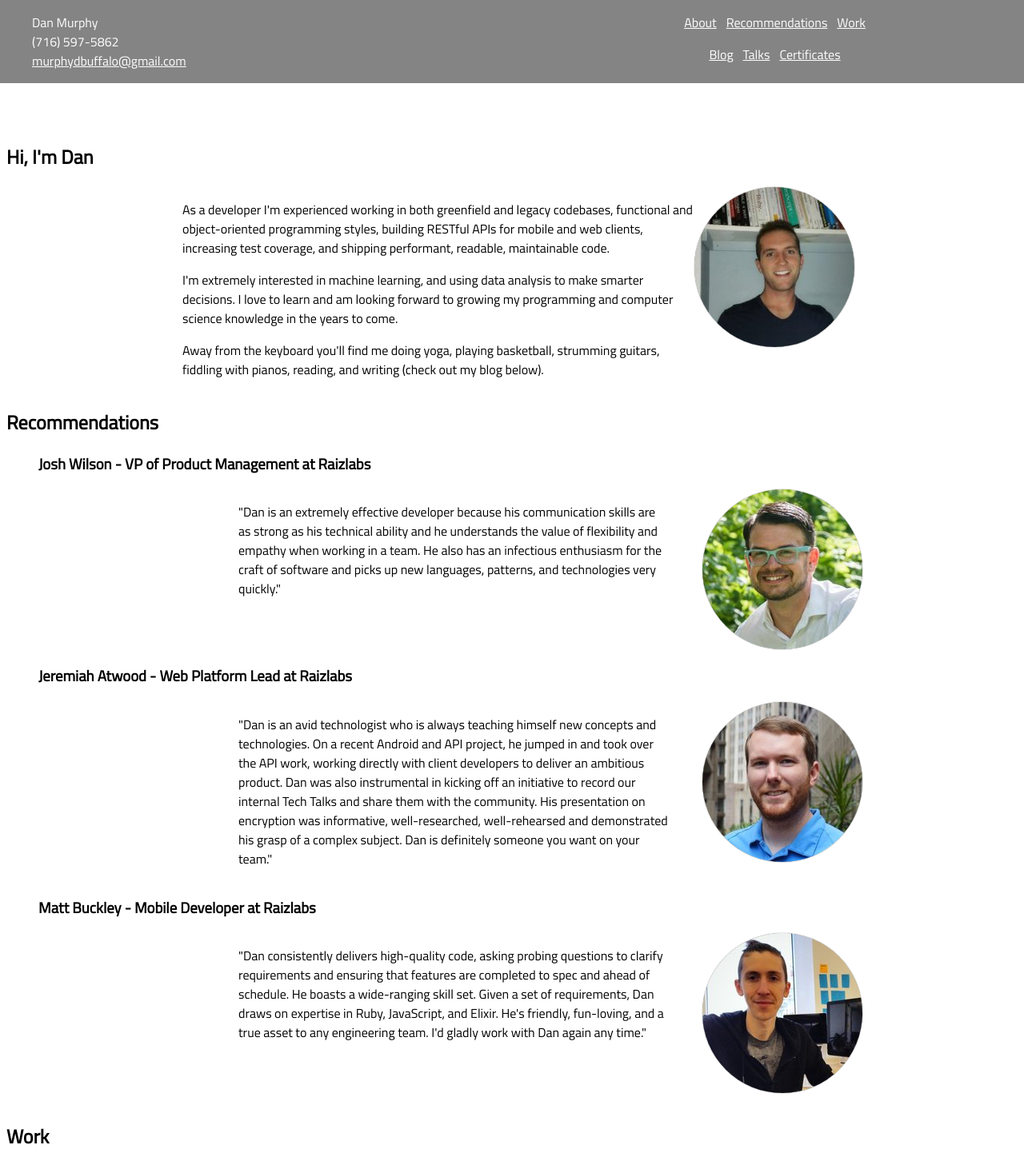
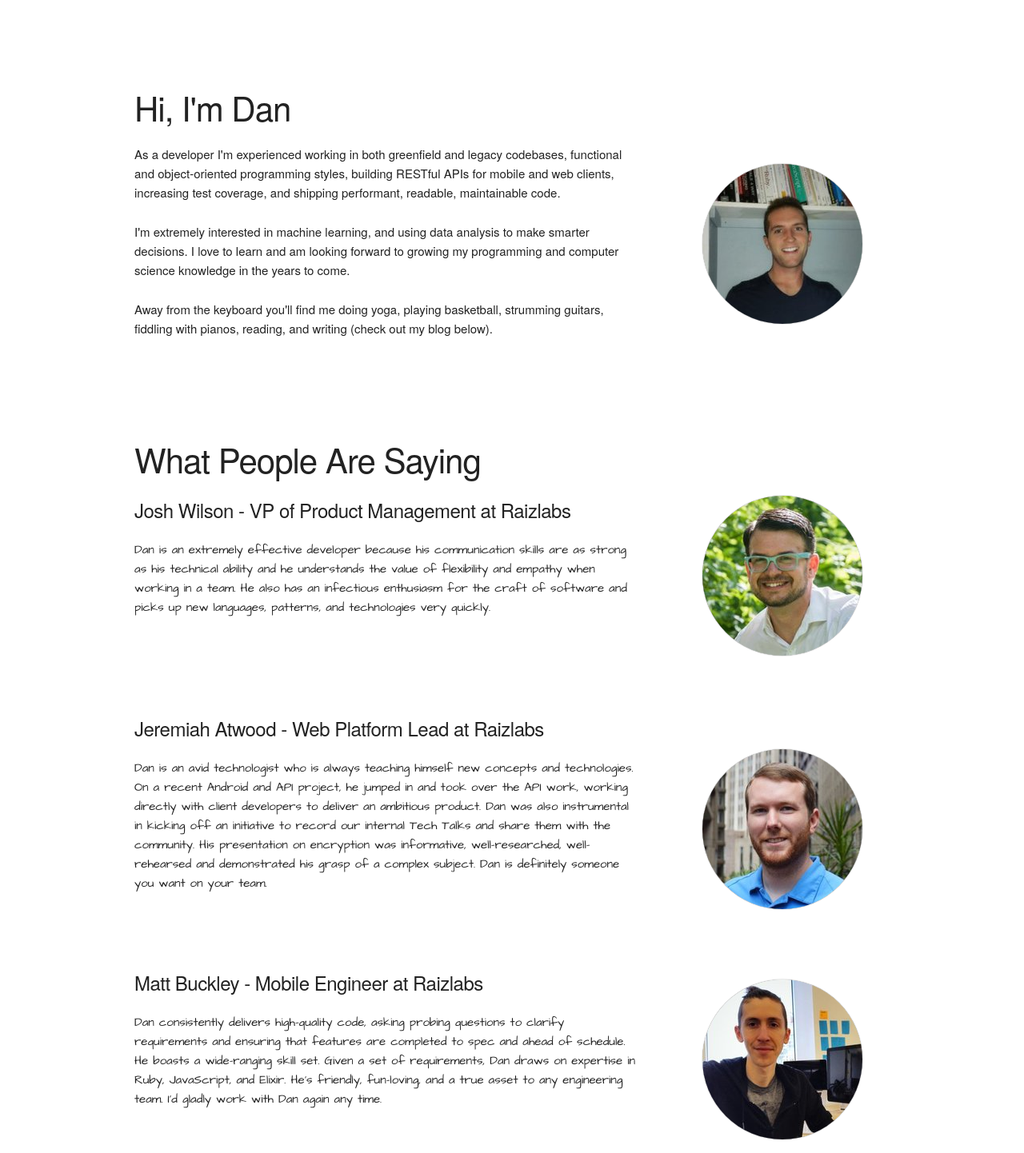
Before and after one commit to Murphydbuffalo/personal-site, a plain HTML site: page index.html in a window 1280 px wide. Shown: the top 1442 px of the page at 80% size. Drawn offline with nearby package versions, Linux system fonts and the light colour scheme; a web font is replaced by a local one.

Commit message:
Grid layout instead of flexbox for general alignment

```diff
--- a/index.css
+++ b/index.css
@@ -1,18 +1,13 @@
 html {
-  font-family: 'Titillium Web', sans-serif;
+  font-family: 'Droid Sans', sans-serif;
 }
 
 body {
   width: 100%;
 }
 
-.main-flex-container {
-  display: flex;
-  flex-direction: column;
-}
-
-ul {
-  list-style-type: none;
+.quote {
+  font-family: 'Architects Daughter', cursive;
 }
 
 a:link {
@@ -24,7 +19,8 @@ a:visited {
 }
 
 a:hover {
-  color: #cc4b48;
+  color: #CC4B48;
+  cursor: pointer;
 }
 
 .headshot {
@@ -33,15 +29,15 @@ a:hover {
 }
 
 header {
-  background-color: rgba(50,50,50,0.60);
+  display: none;
+  background-color: #CC4B48;
   color: white;
   top: 0px;
   left: 0px;
   position: fixed;
   width: 100%;
-  display: flex;
-  flex-flow: row nowrap;
-  justify-content: space-between;
+  z-index: 1000;
+  min-height: 100px;
 }
 
 header a:link {
@@ -53,51 +49,34 @@ header a:visited {
 }
 
 header a:hover {
-  color: #cc4b48;
+  color: black;
 }
 
-header nav, header div {
-  flex: 1 auto;
+header span {
+  padding-left: 5px;
+  padding-right: 5px;
 }
 
-nav ul {
-  display: flex;
-  flex-flow: row nowrap;
-  justify-content: center;
+.spacer {
+  width: 100%;
+  height: 100px;
 }
 
-nav ul li {
-  flex 1 auto;
-  margin-left: 6px;
-  margin-right: 6px;
+.about img {
+  margin-top: 33%;
 }
 
-.header-spacer {
-  width: 100%;
-  min-height: 150px;
+.jeremiah img {
+  margin-top: 15%;
 }
 
-.section-flex-container {
-  display: flex;
-  flex-flow: row nowrap;
-  justify-content: center;
+.matt img {
+  margin-top: 5%;
 }
 
-section {
-  width: 100%;
+.headshot {
+  margin-left: 15%;
 }
-
-.section-flex-container .content, .section-flex-container img, .section-flex-container svg {
-  flex: 1 auto;
+.recommendation {
+  margin-bottom: 7%;
 }
-
-.section-flex-container .content {
-  order: 1;
-  max-width: 50%;
-}
-
-.section-flex-container img, .section-flex-container svg {
-  max-width: 200px;
-  max-height: 200px;
-  order: 2;
-}
--- a/index.html
+++ b/index.html
@@ -1,4 +1,4 @@
-<!doctype html>
+<!DOCTYPE HTML>
 <html lang="en">
   <head>
     <meta charset="utf-8">
@@ -28,8 +28,9 @@
       artificial intelligence, boston ai, machine learning algorithms, machine learning algorithm development
     " name="keywords">
 
+    <link rel="stylesheet" href="https://fonts.googleapis.com/css?family=Architects+Daughter|Droid+Sans">
+    <link rel="stylesheet" href="https://cdnjs.cloudflare.com/ajax/libs/skeleton/2.0.4/skeleton.min.css">
     <link rel="stylesheet" media="all" href="index.css" />
-    <link rel="stylesheet" href="https://fonts.googleapis.com/css?family=Titillium+Web">
 
     <!-- Favicons generated by http://realfavicongenerator.net/ -->
     <link rel="apple-touch-icon" sizes="180x180" href="/apple-touch-icon.png">
@@ -45,53 +46,35 @@
     <![endif]-->
 
     <header>
+      <div class="logo">
+        <img src="./images/logo.png"></img>
+      </div>
+
       <div class="contact-info">
-        <ul>
-          <li>Dan Murphy</li>
-          <li>(716) 597-5862</li>
-          <li>
+        <p>
+          <span>Dan Murphy</span> &bull;
+          <span>(716) 597-5862<span> &bull;
+          <span>
             <a href="mailto:murphydbuffalo@gmail.com">murphydbuffalo@gmail.com</a>
-          </li>
-        </ul>
+          </span>
+        </p>
       </div>
 
       <nav>
-        <ul>
-          <li>
-            <a href="#">About</a>
-          </li>
-
-          <li>
-            <a href="#">Recommendations</a>
-          </li>
-
-          <li>
-            <a href="#">Work</a>
-          </li>
-        </ul>
-
-        <ul>
-          <li>
-            <a href="#">Blog</a>
-          </li>
-
-          <li>
-            <a href="#">Talks</a>
-          </li>
-
-          <li>
-            <a href="#">Certificates</a>
-          </li>
-        </ul>
+        <p>
+          <span><a href="#">About</a></span> &bull;
+          <span><a href="#">Work</a></span> &bull;
+          <span><a href="#">Content</a></span>
+        </p>
       </nav>
     </header>
 
-    <div class="header-spacer">&nbsp;</div>
+    <div class="spacer">&nbsp;</div>
 
-    <div class="main-flex-container">
-      <section class="about">
+    <section class="container about">
+      <div class="row">
+        <div class="eight columns">
           <h2>Hi, I'm Dan</h2>
-        <div class="section-flex-container">
           <div class="content">
             <p>
               As a developer I'm experienced working in both greenfield and legacy
@@ -112,72 +95,84 @@
               my blog below).
             </p>
           </div>
+        </div>
 
+        <div class="four columns">
           <img class="headshot" src="images/profile-pic.jpg"></img>
         </div>
       </section>
 
-      <section class="recommendations">
-        <h2>Recommendations</h2>
-        <ul>
-          <li>
-            <h3>Josh Wilson - VP of Product Management at Raizlabs</h3>
-            <div class="section-flex-container">
-              <div class="content">
-                <blockquote>
-                  "Dan is an extremely effective developer because his communication skills
+      <div class="spacer">&nbsp;</div>
+
+      <section class="recommendations container">
+        <div class="row">
+          <div class="eight columns"></div>
+            <h2>What People Are Saying</h2>
+          </div>
+
+          <div class="four columns"></div>
+        </div>
+
+        <div class="row recommendation">
+          <div class="eight columns">
+            <h5>Josh Wilson - VP of Product Management at Raizlabs</h5>
+
+            <p class="quote">
+              Dan is an extremely effective developer because his communication skills
               are as strong as his technical ability and he understands the value
               of flexibility and empathy when working in a team. He also has an infectious
               enthusiasm for the craft of software and picks up new languages, patterns,
-                  and technologies very quickly."
-                </blockquote>
+              and technologies very quickly.
+            </p>
           </div>
 
+          <div class="four columns">
             <img class="headshot" src="images/josh_wilson.jpg"></img>
           </div>
-          </li>
+        </div>
 
-          <li>
-            <h3>Jeremiah Atwood - Web Platform Lead at Raizlabs</h3>
-            <div class="section-flex-container">
-              <div class="content">
-                <blockquote>
-                  "Dan is an avid technologist who is always teaching himself new concepts
+        <div class="row recommendation jeremiah">
+          <div class="eight columns">
+            <h5>Jeremiah Atwood - Web Platform Lead at Raizlabs</h5>
+
+            <p class="quote">
+              Dan is an avid technologist who is always teaching himself new concepts
               and technologies. On a recent Android and API project, he jumped in and
               took over the API work, working directly with client developers to deliver
               an ambitious product. Dan was also instrumental in kicking off an initiative
               to record our internal Tech Talks and share them with the community.
               His presentation on encryption was informative, well-researched, well-rehearsed
               and demonstrated his grasp of a complex subject. Dan is definitely someone
-                  you want on your team."
-                </blockquote>
+              you want on your team.
+            </p>
           </div>
 
+          <div class="four columns">
             <img class="headshot" src="images/jeremiah_atwood.jpg"></img>
           </div>
-          </li>
+        </div>
 
-          <li>
-            <h3>Matt Buckley - Mobile Developer at Raizlabs</h3>
-            <div class="section-flex-container">
-              <div class="content">
-                <blockquote>
-                  "Dan consistently delivers high-quality code, asking probing questions
+        <div class="row recommendation matt">
+          <div class="eight columns">
+            <h5>Matt Buckley - Mobile Engineer at Raizlabs</h5>
+
+            <p class="quote">
+              Dan consistently delivers high-quality code, asking probing questions
               to clarify requirements and ensuring that features are completed to
               spec and ahead of schedule. He boasts a wide-ranging skill set. Given
               a set of requirements, Dan draws on expertise in Ruby, JavaScript, and
               Elixir. He's friendly, fun-loving, and a true asset to any engineering
-                  team. I'd gladly work with Dan again any time."
-                </blockquote>
+              team. I'd gladly work with Dan again any time.
+            </p>
           </div>
 
+          <div class="four columns">
             <img class="headshot" src="images/matt_buckley.jpg"></img>
           </div>
-          </li>
-        </ul>
+        </div>
       </section>
 
-      <section class="work">
+      <!-- <section class="work">
         <h2>Work</h2>
         <ul>
           <li>
@@ -361,7 +356,7 @@
               <img src="images/coursera_ml_course.jpg"></img>
           </li>
         </ul>
-      </section>
+      </section> -->
     </div>
   </body>
 </html>
```
Lines whose indentation alone changed are shown as unchanged.
